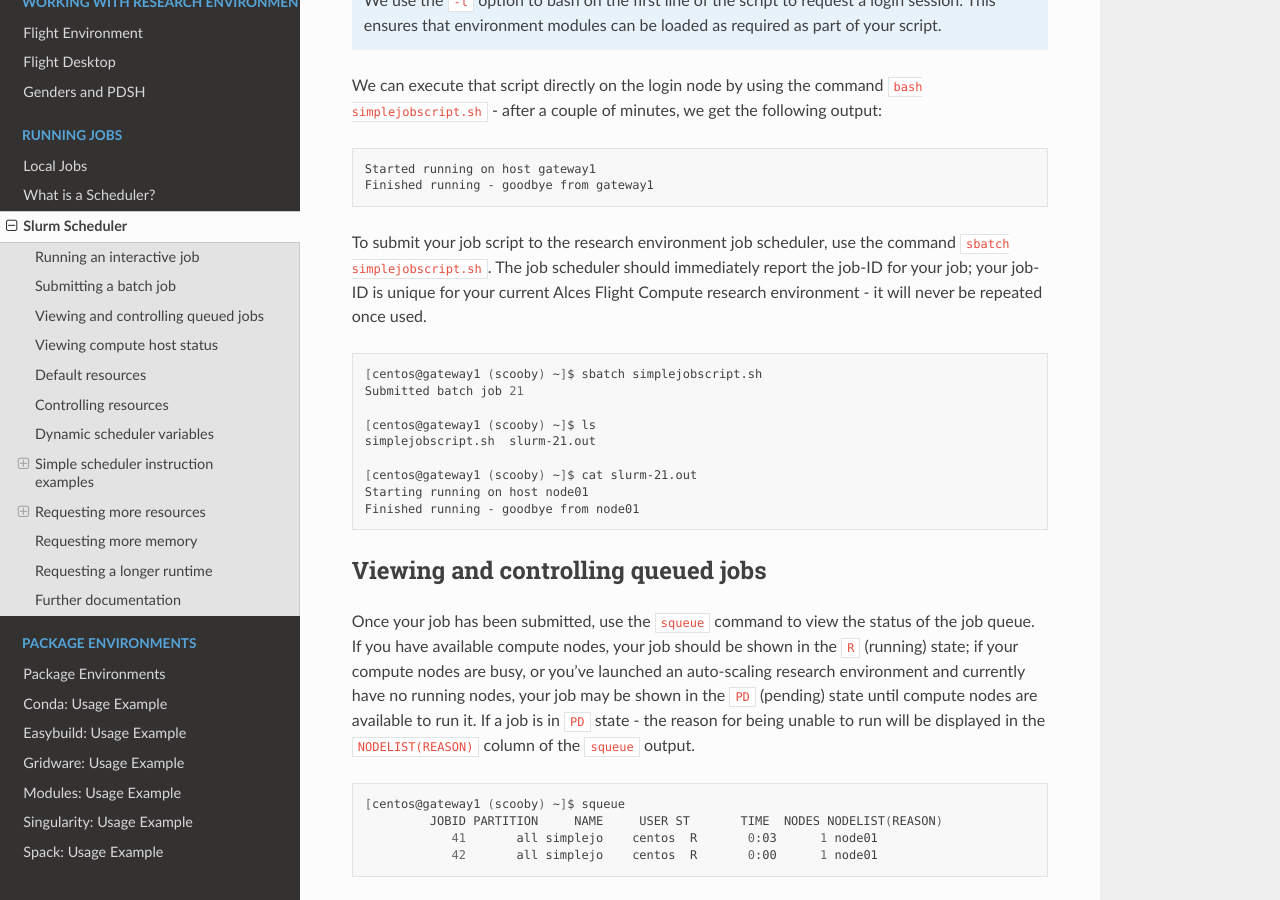
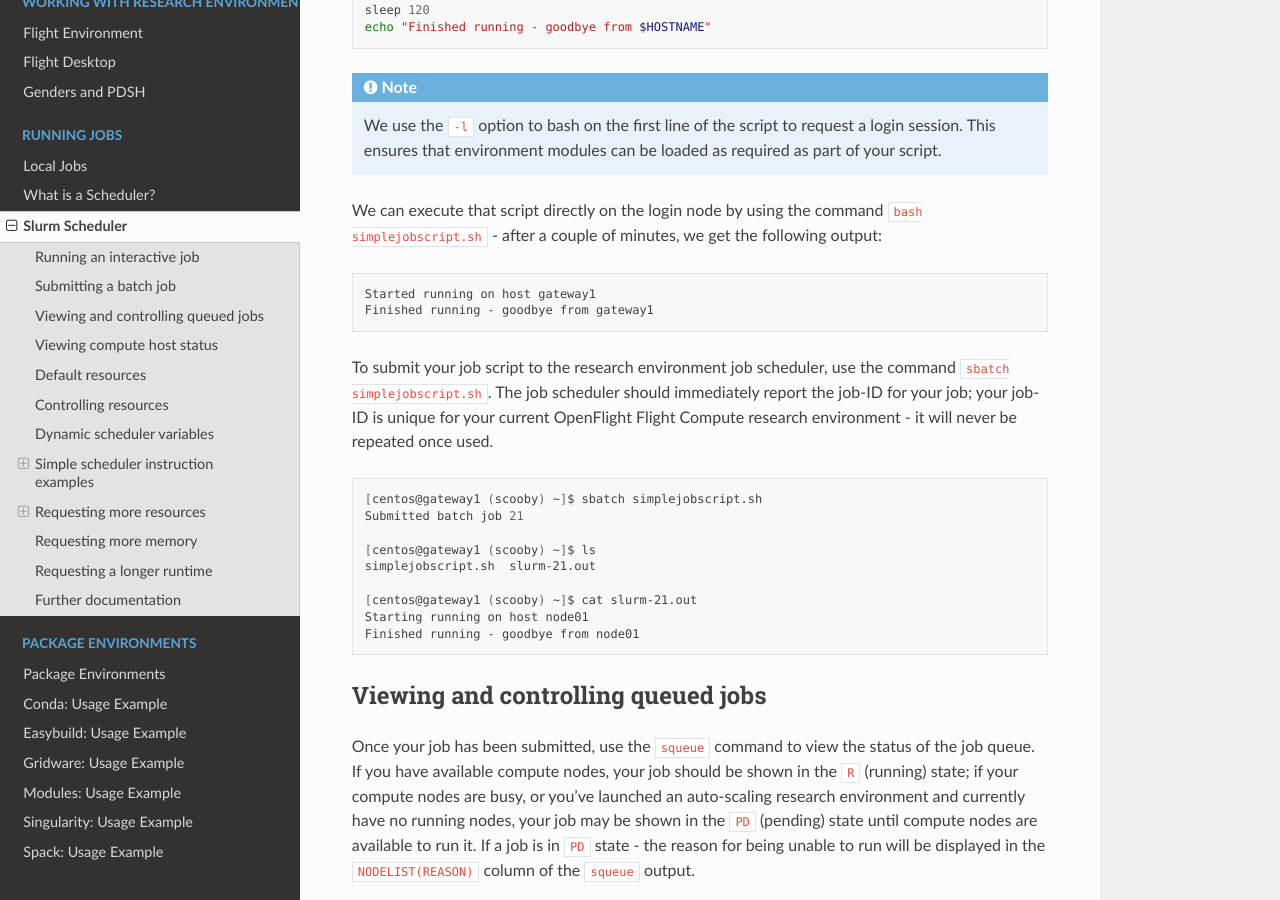
Before and after one commit to openflighthpc/use.openflighthpc.org, a Sphinx documentation site: the page built from docs/source/running-jobs/slurm.rst, in a window 1280 px wide and 900 px high, scrolled down 2278 px. Built offline with Sphinx 7.4.7 and the Read the Docs theme 2.0.0, drawn with Linux system fonts in a browser that asks for light colours; some of the changed text lies outside the part shown.

Commit message:
Notes on single node, replace alces with openflight

```diff
--- a/docs/source/general-usage/data_basics.rst
+++ b/docs/source/general-usage/data_basics.rst
@@ -147,4 +147,4 @@
 Saving data before terminating your research environment
 --------------------------------------------------------
 
-When you've finished working with your Alces Flight Compute research environment, you can select to terminate it in the console for your Cloud service. This will stop any running instances and wipe the shared storage area before returning the block storage volumes back to the provider. Before you shutdown your research environment, users must ensure that they store their data safely in a persistent service, using one of the methods described in this documentation. When you next launch a Flight Compute research environment, you can restore your data from the storage service to begin processing again.
+When you've finished working with your OpenFlight Flight Compute research environment, you can select to terminate it in the console for your Cloud service. This will stop any running instances and wipe the shared storage area before returning the block storage volumes back to the provider. Before you shutdown your research environment, users must ensure that they store their data safely in a persistent service, using one of the methods described in this documentation. When you next launch a Flight Compute research environment, you can restore your data from the storage service to begin processing again.
--- a/docs/source/running-jobs/slurm.rst
+++ b/docs/source/running-jobs/slurm.rst
@@ -61,7 +63,7 @@
   Started running on host gateway1
   Finished running - goodbye from gateway1
 
-To submit your job script to the research environment job scheduler, use the command ``sbatch simplejobscript.sh``. The job scheduler should immediately report the job-ID for your job; your job-ID is unique for your current Alces Flight Compute research environment - it will never be repeated once used.
+To submit your job script to the research environment job scheduler, use the command ``sbatch simplejobscript.sh``. The job scheduler should immediately report the job-ID for your job; your job-ID is unique for your current OpenFlight Flight Compute research environment - it will never be repeated once used.
 
 .. code:: bash
 
--- a/docs/source/running-jobs/what-is-a-scheduler.rst
+++ b/docs/source/running-jobs/what-is-a-scheduler.rst
@@ -57,4 +57,4 @@
  4. It can help bring discipline to the environment, providing a consistent method to replicate the running of jobs in different environments.
  5. Jobs queued in the scheduler can be used to trigger scaling-up the size of your research environment, with compute nodes released from the research environment when there are no jobs to run, saving you money.
 
-Your Alces Flight Compute research environment comes with a job-scheduler pre-installed, ready for you to start using. The scheduler uses very few resources when idle, so you can choose to use it if you find it useful, or run jobs manually across your research environment if you prefer.
+Your OpenFlight Flight Compute research environment comes with a job-scheduler pre-installed, ready for you to start using. The scheduler uses very few resources when idle, so you can choose to use it if you find it useful, or run jobs manually across your research environment if you prefer.
```
Also changed, not shown: other parts of docs/source/running-jobs/slurm.rst (+2 -0 lines).
